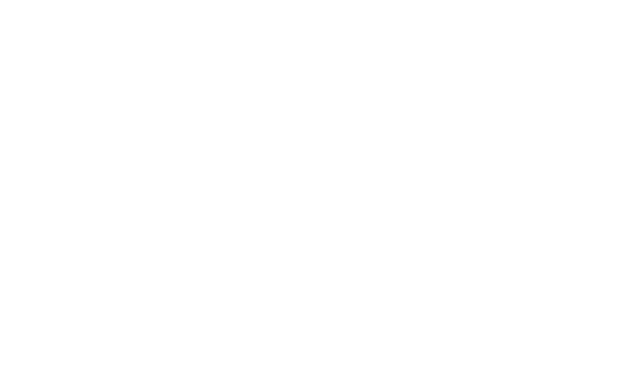
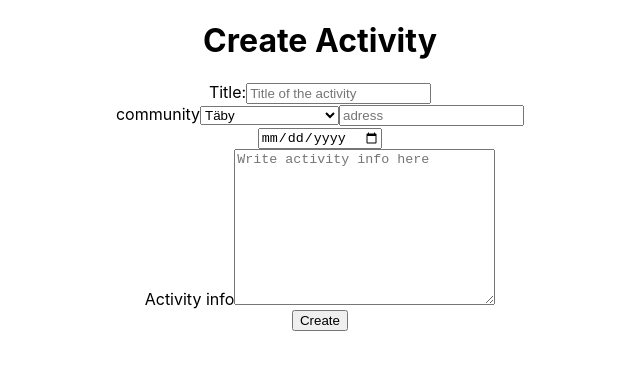
Before and after one commit to JinLinder/BB-Con-Frontend, a React (Create React App) app in the folder bb-con-frontend/: page /createActivity in a window 1280 px wide. Before the commit this address had no page. Shown: the top 370 px of the page, without its empty margins (320-960 px from the left). Built offline with nearby package versions, Linux system fonts and the light colour scheme.

Commit message:
create activity finished

```diff
--- a/bb-con-frontend/src/App.js
+++ b/bb-con-frontend/src/App.js
@@ -5,6 +5,9 @@
 import Home from './components/Home'
 import Login from './components/Login';
 import Signup from './components/Signup';
+import ActivityHome from './components/Activity/ActivityHome';
+import CommunityHome from './components/Community/CommunityHome';
+import CreateActivity from './components/Activity/CreateActivity';
 
 function App() {
   return (
@@ -19,14 +22,18 @@
         </div> */}
 
         <Routes>
-        <Route exact path="/" element={<Start/>}/>
+            <Route exact path="/" element={<Start/>}/>
             <Route path="/login" element={<Login/>}/>
             <Route path="/signup" element={<Signup/>}/>
             <Route path="/home" element={<Home/>}/>
+            <Route path="/activityHome" element={<ActivityHome/>}/>
+            <Route path="/communityHome" element={<CommunityHome/>}/>
+            <Route path="/createActivity" element={<CreateActivity/>}/>
         </Routes>
     </Router>
     </div>
   );
 }
 
+
 export default App;
--- /dev/null
+++ b/bb-con-frontend/src/components/Activity/ActivityHome.js
@@ -0,0 +1,30 @@
+import React from 'react'
+import { useNavigate } from 'react-router-dom'
+import ActivityItem from './ActivityItem'
+import CreateActivity from './CreateActivity'
+
+
+export default function ActivityHome() {
+  const navigate=useNavigate()
+
+  const handleCreateA =()=>{
+    navigate("/createActivity")
+  }
+  return (
+
+
+    <div>
+        <select name="location" id="">
+            <option value="DEFAULT" disabled>Select a community</option>
+            <option value="">Täby</option>
+            <option value="">Sollentuna</option>
+            <option value="">Solna</option>
+        </select>
+        <input type="date" />
+
+        <button onClick={handleCreateA}>Create activity</button>
+        {/* <ActivityItem/> */}
+        {/* <CreateActivity/> */}
+    </div>
+  )
+}
--- /dev/null
+++ b/bb-con-frontend/src/components/Activity/ActivityItem.js
@@ -0,0 +1,7 @@
+import React from 'react'
+
+export default function ActivityItem() {
+  return (
+    <div>ActivityItem</div>
+  )
+}
--- /dev/null
+++ b/bb-con-frontend/src/components/Activity/CreateActivity.js
@@ -0,0 +1,61 @@
+import React from 'react'
+import {useState} from 'react'
+
+export default function CreateActivity() {
+  const [activity, setActivity] = useState({
+    title:"",
+    community:"",
+    adress:"",
+    time:"",
+    info:""
+  })
+
+  //handle create
+  const handleCreate = (evt)=>{
+    evt.preventDefault();
+    console.log(activity);
+
+    fetch("http://localhost:5000/activity/add", {
+      method:"POST",
+      headers: {
+        "Content-Type":"application/json",
+      },
+      body: JSON.stringify(activity)
+    })
+    .then(res=>res.json())
+    .then(data=>{
+      console.log("data",data);
+    })
+    .catch((err)=>{
+      console.log('err', err)
+    })
+  }
+
+  return (
+    <div>
+      <h1>Create Activity</h1>
+      <label htmlFor="">Title:</label>
+      <input type="text" placeholder='Title of the activity'
+        onChange={(e)=>setActivity({...activity, title:e.target.value})}/><br />
+      <label htmlFor="">community</label>
+
+      <select name="community" id=""
+        onChange={(e)=>setActivity({...activity, community:e.target.value})}>
+            <option value="DEFAULT" disabled>Select a community</option>
+            <option value="">Täby</option>
+            <option value="">Sollentuna</option>
+            <option value="">Solna</option>
+        </select>
+
+        <input type="text" placeholder='adress'
+        onChange={(e)=>setActivity({...activity, adress:e.target.value})}/><br />
+        <input type="date"
+          onChange={(e)=>setActivity({...activity, time:e.target.value})}/><br />
+        <label htmlFor="">Activity info</label>
+      <textarea name="info" id="" cols="30" rows="10" placeholder='Write activity info here'
+        onChange={(e)=>setActivity({...activity, info:e.target.value})}></textarea> <br />
+      <button onClick={handleCreate}>Create</button>
+
+    </div>
+  )
+}
--- /dev/null
+++ b/bb-con-frontend/src/components/Community/CommunityHome.js
@@ -0,0 +1,7 @@
+import React from 'react'
+
+export default function CommunityHome() {
+  return (
+    <div>CommunityHome</div>
+  )
+}
--- a/bb-con-frontend/src/components/Home.js
+++ b/bb-con-frontend/src/components/Home.js
@@ -1,13 +1,29 @@
-import React from 'react'
+import React from 'react';
+import { useNavigate } from 'react-router-dom';
+
 
 export default function Home() {
+const navigate = useNavigate()
+
+
+const handleActivity =()=>{
+  console.log("this works");
+  navigate("/activityHome");
+}
+
+const handleCommunity =()=>{
+  console.log("this works");
+  navigate("/communityHome");
+
+}
+
   return (
     <div>
         <p>logo here</p>
         <p>Title here</p>
         <p>lite text?</p>
-        <button>Activity</button>
-        <button>Community</button>
+        <button onClick={handleActivity}>Activity</button>
+        <button onClick={handleCommunity}>Community</button>
     </div>
   )
 }
--- a/bb-con-frontend/src/components/Signup.js
+++ b/bb-con-frontend/src/components/Signup.js
@@ -11,7 +11,7 @@
   })
 
   const navigate = useNavigate()
-
+//handle signup
   const handleSignup = (evt)=>{
     evt.preventDefault();
     console.log(signup);
@@ -31,7 +31,7 @@
         console.log('err', err)
       })
   }
-
+//handle cancle
   const handleCancle= ()=>{
       navigate("/")
   }
@@ -49,19 +49,21 @@
           onChange={(e)=>setSignup({...signup, password: e.target.value})}
         /> <br />
         <label htmlFor="babyAge">Baby's age </label>
+
         <select name="babyAge" id=""
           onChange={(e)=>setSignup({...signup, babyAge: e.target.value})}
         >
-          <option value="choose your baby's age"></option>
+          <option value="DEAULT" disabled>choose your baby's age</option>
           <option value="lessThan1">0-1</option>
           <option value="1-2">1-2</option>
           <option value="More than 2">More than 2</option>
         </select><br />
+
         <label htmlFor="location">Location </label>
         <select name="location" id=""
           onChange={(e)=>setSignup({...signup, location: e.target.value})}
         >
-          <option value="Choose a location"></option>
+          <option value="DEFAULT" disabled>Choose a location</option>
           <option value="Täby">Täby</option>
           <option value="Sollentuna">Sollentuna</option>
           <option value="Solna">Solna</option>
```
Also changed, not shown: bb-con-frontend/src/components/Login.js (+2 -8 lines).
